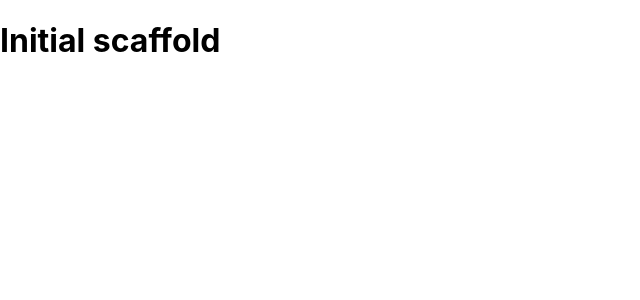
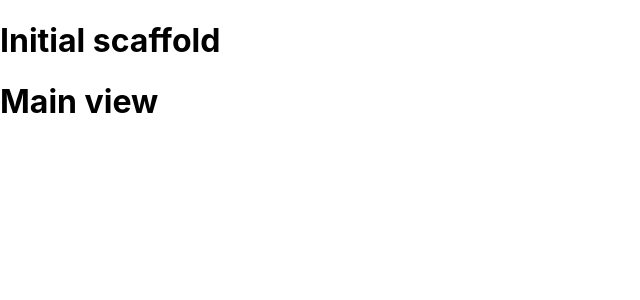
Before and after one commit to le2kbqoahhkv68/code-challenge-inditex, a React (Create React App) app: page / in a window 1280 px wide. Shown: the top 300 px of the page, without its empty margins (0-640 px from the left). Built offline with nearby package versions, Linux system fonts and the light colour scheme.

Commit message:
Main view and ErrorBoundary

```diff
--- a/package.json
+++ b/package.json
@@ -1,6 +1,6 @@
 {
   "name": "idx-z-david-manso",
-  "version": "0.1.0.beta.4",
+  "version": "0.1.0-beta.4",
   "private": true,
   "dependencies": {
     "@testing-library/jest-dom": "^5.11.9",
--- a/src/App.js
+++ b/src/App.js
@@ -1,9 +1,19 @@
+/** Global styles */
 import "./assets/styles/index.scss";
+
+/** Views */
+import { MainView } from "./views/Main/Main.js";
+
+/** Components */
+import { ErrorBoundary } from "./components/ErrorBoundary/ErrorBoundary.js";
 
 function App() {
   return (
     <div className="App">
       <h1>Initial scaffold</h1>
+      <ErrorBoundary>
+        <MainView />
+      </ErrorBoundary>
     </div>
   );
 }
--- /dev/null
+++ b/src/components/ErrorBoundary/ErrorBoundary.js
@@ -0,0 +1,32 @@
+import React from "react";
+
+/**
+ * ErrorBoundary component is responsible for:
+ * 1. Log errors, according to the code challenge statement.
+ * 2. Show error message.
+ *
+ * The component could wrap everything but it is set in the root app level in
+ * order to catch every error without scope.
+ */
+export class ErrorBoundary extends React.Component {
+  constructor(props) {
+    super(props);
+    this.state = { hasError: false };
+  }
+
+  static getDerivedStateFromError(error) {
+    return { hasError: true };
+  }
+
+  componentDidCatch(error, errorInfo) {
+    console.error(error, errorInfo);
+  }
+
+  render() {
+    if (this.state.hasError) {
+      return <h1>Something went wrong.</h1>;
+    }
+
+    return this.props.children;
+  }
+}
--- /dev/null
+++ b/src/views/Main/Main.js
@@ -0,0 +1,7 @@
+import React from "react";
+
+export class MainView extends React.Component {
+  render() {
+    return <h1>Main view</h1>;
+  }
+}
```
Also changed, not shown: src/views/Main/Main.scss (added), 1 other file (tests, documents, lock files or other folders).
